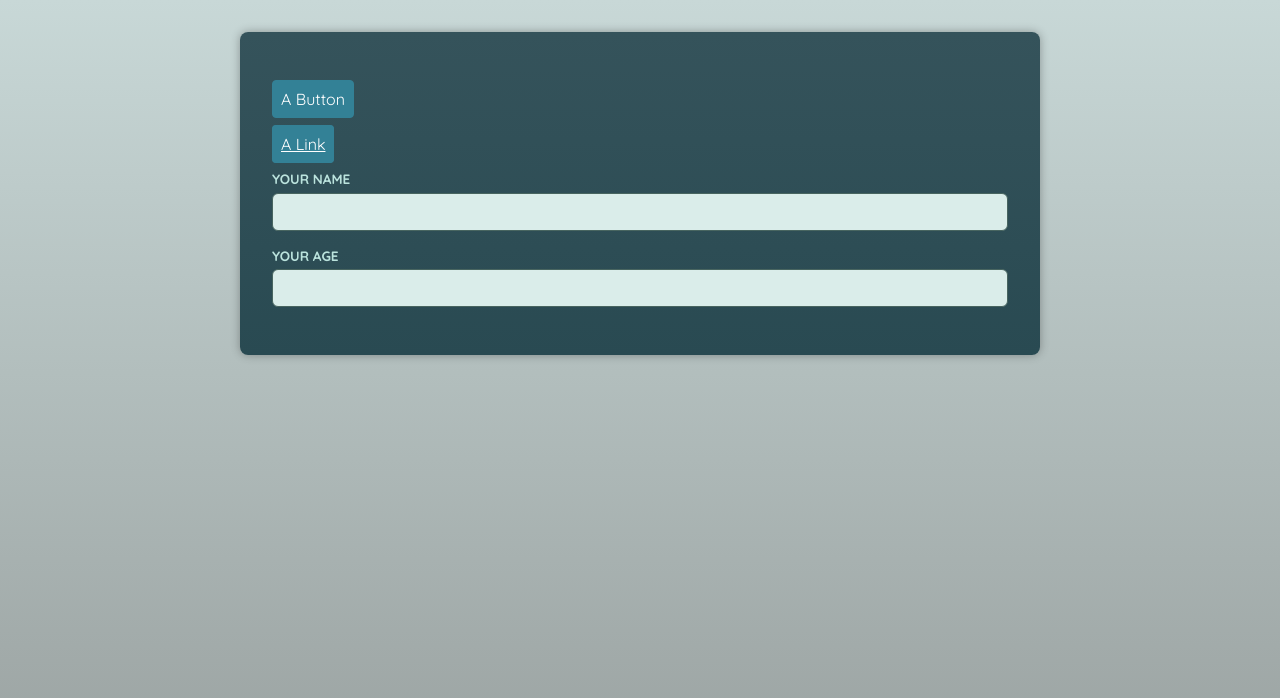
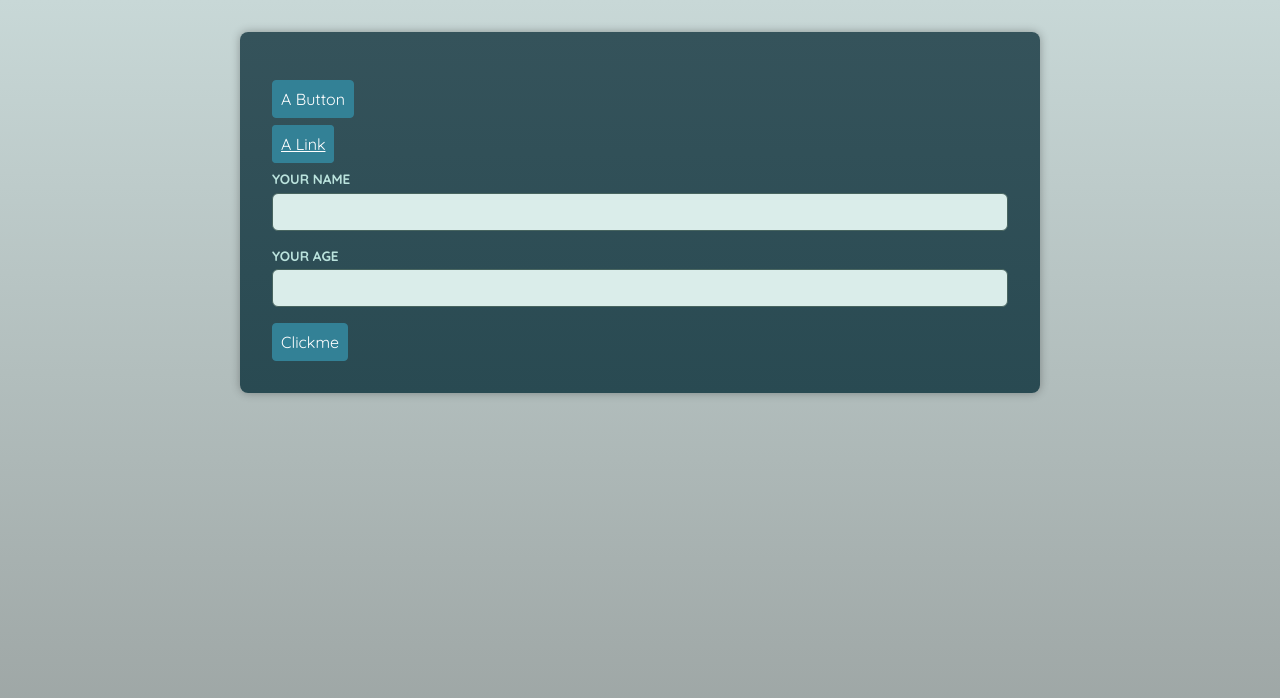
Before and after one commit to YuejiaoShi/demos_for_react-typescript-course-resources, a React (Vite) app: page / in a window 1280 px wide. Shown: the top 698 px of the page. Built offline with nearby package versions, Linux system fonts and the light colour scheme; a web font is replaced by a local one.

Commit message:
try use the container by identify it to be a Button compo

```diff
--- a/src/App.tsx
+++ b/src/App.tsx
@@ -1,4 +1,5 @@
 import Button from "./components/Button";
+import Container from "./components/Container";
 import Input from "./components/Input";
 
 function App() {
@@ -15,6 +16,7 @@ function App() {
 
       <Input id="name" label="Your name" type="text" />
       <Input id="age" label="Your age" type="number" />
+      <Container element={Button}>Clickme</Container>
     </main>
   );
 }
--- a/src/components/Container.tsx
+++ b/src/components/Container.tsx
@@ -1,12 +1,13 @@
-import React, { type ElementType } from "react";
+import React, { ReactNode, type ElementType } from "react";
 
 type ContainerProps = {
-  as: ElementType;
+  element: ElementType;
+  children: ReactNode;
 };
 
-const Container: React.FC<ContainerProps> = ({ as }) => {
-  const Component = as;
-  return <Component />;
+const Container: React.FC<ContainerProps> = ({ element, children }) => {
+  const Component = element;
+  return <Component>{children}</Component>;
 };
 
 export default Container;
```
